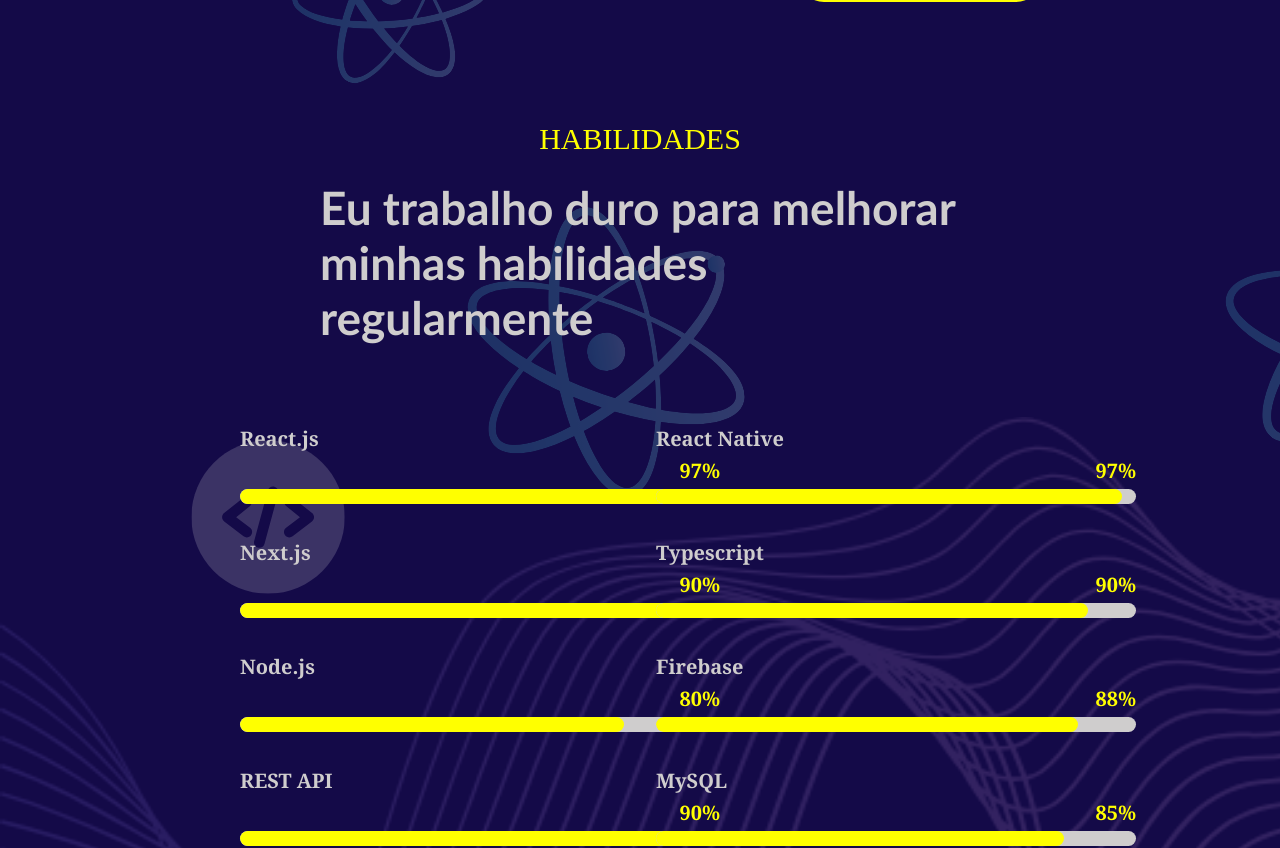
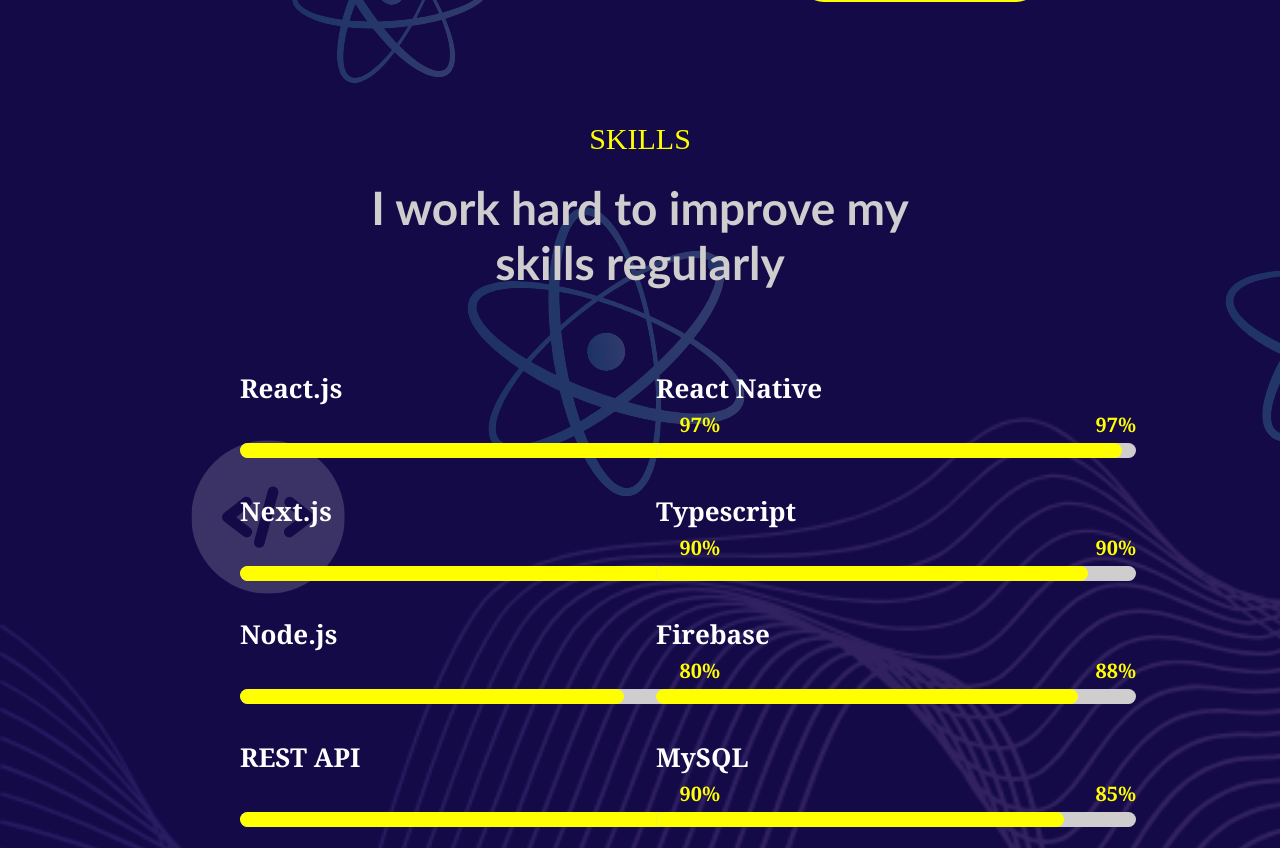
Before and after one commit to LucasPereira9/personalPortfolio, a Next.js app: page /en in a window 1280 px wide. Shown: the part 2420-3268 px from the top of the page. Built offline with nearby package versions, Linux system fonts and the light colour scheme.

Commit message:
feat: skills transations

```diff
--- a/src/app/[locale]/page.module.css
+++ b/src/app/[locale]/page.module.css
@@ -77,6 +77,7 @@
     font-weight: 400;
 }
 .skill_subtitle {
+    text-align: center;
     font-size: 46px;
     font-family: 'Trebuchet MS', 'Lucida Sans Unicode', 'Lucida Grande', 'Lucida Sans', Arial, sans-serif;
     max-width: 80vh;
--- a/src/app/[locale]/page.tsx
+++ b/src/app/[locale]/page.tsx
@@ -70,8 +70,8 @@
        <About id='about' />
       </div>
       <div className={styles.skills_container}>
-            <h1 className={styles.skill_title}>HABILIDADES</h1>
-            <h3 className={styles.skill_subtitle}>Eu trabalho duro para melhorar minhas habilidades regularmente</h3>
+            <h1 className={styles.skill_title}>{t('HABILIDADES')}</h1>
+            <h3 className={styles.skill_subtitle}>{t('Eu trabalho duro para melhorar minhas habilidades regularmente')}</h3>
             <div className={styles.skills_content}>
                 {SkillsOptions}
             </div>
--- a/src/components/skill/index.tsx
+++ b/src/components/skill/index.tsx
@@ -5,7 +5,7 @@
 import { ISkillProps } from './skill.structure';
 
 const Skill = (props: ISkillProps) => {
-    const { ref, inView } = useInView({ triggerOnce: true });
+    const { ref, inView } = useInView({ triggerOnce: false });
 
 
     const springProps = useSpring({
@@ -28,7 +28,7 @@
   return (
     <div className={styles.skill} ref={ref}>
         <animated.div style={titleStyle}>
-            <h3>{props.title}</h3>
+            <h3 className={styles.skill_title}>{props.title}</h3>
         </animated.div>
         <animated.div className={styles.percentage} style={percentageStyle}>
             <h3 className={styles.percentage_number}>{props.level}%</h3>
--- a/src/components/skill/skill.module.css
+++ b/src/components/skill/skill.module.css
@@ -24,3 +24,8 @@
     background-color: #FFFF00;
     border-radius: 10px;
   }
+  .skill_title {
+    font-size: 26px;
+    color: white;
+    font-weight: bold;
+  }
--- a/translations/en.json
+++ b/translations/en.json
@@ -22,6 +22,8 @@
     "Telefone": "Phone",
     "Endereço": "Address",
     "Disponível": "Available",
-    "Carregar CV": "Download CV"
+    "Carregar CV": "Download CV",
+    "HABILIDADES": "SKILLS",
+    "Eu trabalho duro para melhorar minhas habilidades regularmente": "I work hard to improve my skills regularly"
   }
 }
--- a/translations/es.json
+++ b/translations/es.json
@@ -22,6 +22,8 @@
       "Telefone": "Teléfono",
       "Endereço": "Dirección",
       "Disponível": "Disponible",
-      "Carregar CV": "Descargar CV"
+      "Carregar CV": "Descargar CV",
+      "HABILIDADES": "HABILIDADES",
+      "Eu trabalho duro para melhorar minhas habilidades regularmente": "Trabajo duro para mejorar mis habilidades regularmente"
     }
   }
--- a/translations/pt.json
+++ b/translations/pt.json
@@ -22,7 +22,9 @@
     "Telefone": "Telefone",
     "Endereço": "Endereço",
     "Disponível": "Disponível",
-    "Carregar CV": "Carregar CV"
+    "Carregar CV": "Carregar CV",
+    "HABILIDADES": "HABILIDADES",
+    "Eu trabalho duro para melhorar minhas habilidades regularmente": "Eu trabalho duro para melhorar minhas habilidades regularmente"
   }
 
   }
```
